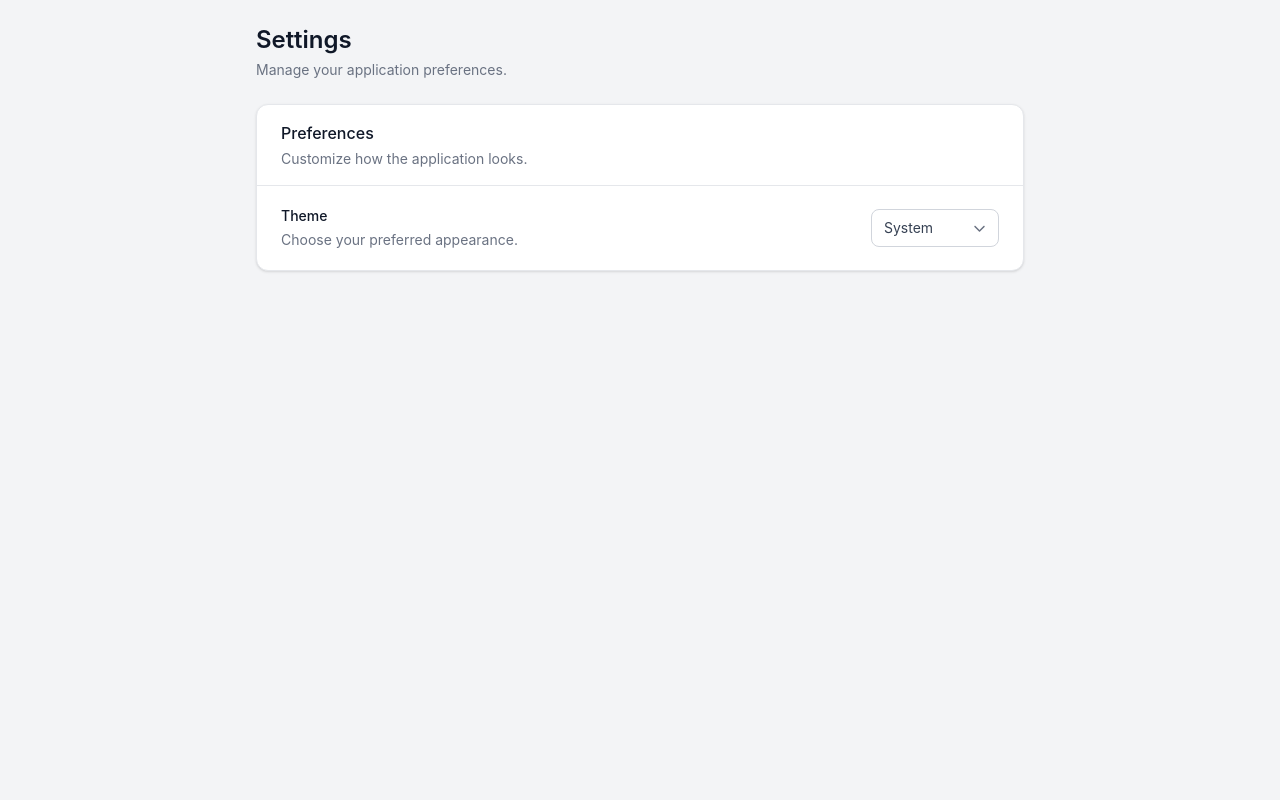
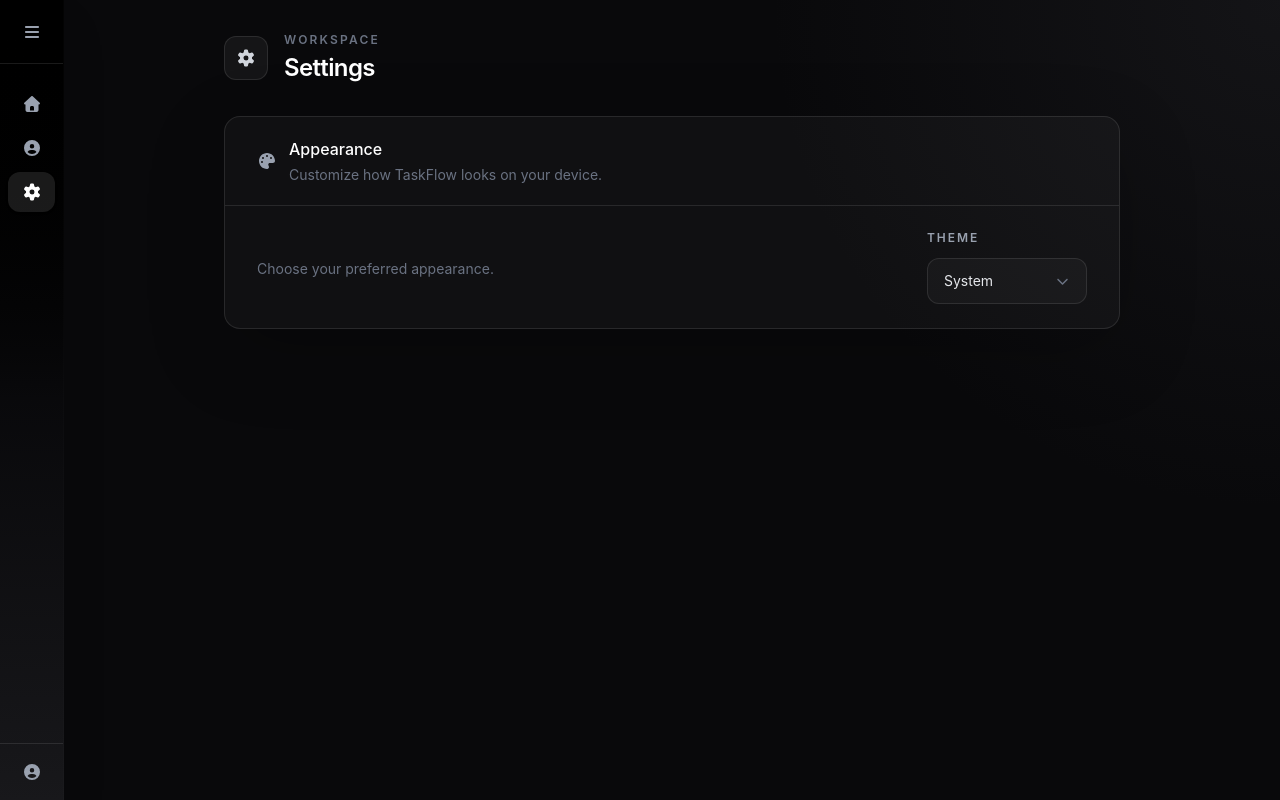
Before and after one commit to psshrijith/TaskFlow, a React (Vite) app: page /settings in a window 1280 px wide. Built offline with nearby package versions, Linux system fonts and the light colour scheme.

Commit message:
feat(taskFlow): imrpovised styling for the pages and components

```diff
--- a/src/Pages/Settings.tsx
+++ b/src/Pages/Settings.tsx
@@ -1,80 +1,77 @@
 import { FontAwesomeIcon } from "@fortawesome/react-fontawesome";
-import { faChevronDown } from "@fortawesome/free-solid-svg-icons";
+import {
+  faGear,
+  faPalette,
+} from "@fortawesome/free-solid-svg-icons";
 import { useTheme } from "../context/Theme/useTheme";
+import SideBar from "../components/SideBar";
+import Dropdown from "../components/DropDown";
+
+const themeOptions = [
+  { label: "Dark", value: "dark" },
+  { label: "Light", value: "light" },
+  { label: "System", value: "system" },
+];
 
 const Settings = () => {
-  const {theme, setTheme} = useTheme();
+  const { theme, setTheme } = useTheme();
 
   return (
-    <main className="min-h-screen bg-gray-100 p-6">
-      <div className="mx-auto max-w-3xl">
-        <div className="mb-6">
-          <h1 className="text-2xl font-semibold text-gray-900">Settings</h1>
+    <div className="flex min-h-screen bg-zinc-950 text-white">
+      <SideBar />
 
+      <main className="min-h-screen flex-1 bg-[radial-gradient(circle_at_top_right,rgba(63,63,70,0.2),transparent_35%)] px-4 py-8 sm:px-8">
+        <div className="mx-auto max-w-4xl">
+          <div className="mb-8 flex items-center gap-4">
+            <div className="flex h-11 w-11 items-center justify-center rounded-xl border border-white/10 bg-white/5 text-gray-300">
+              <FontAwesomeIcon icon={faGear} />
+            </div>
+
+            <div>
+              <p className="text-xs font-semibold uppercase tracking-[0.18em] text-gray-500">
+                Workspace
+              </p>
+              <h1 className="mt-1 text-2xl font-semibold tracking-tight text-white">
+                Settings
+              </h1>
+            </div>
+          </div>
+
+          <section className="rounded-2xl border border-white/10 bg-white/3 shadow-[0_24px_80px_rgba(0,0,0,0.2)]">
+            <div className="border-b border-white/10 px-6 py-5 sm:px-8">
+              <div className="flex items-center gap-3">
+                <FontAwesomeIcon icon={faPalette} className="text-gray-400" />
+                <div>
+                  <h2 className="font-medium text-white">Appearance</h2>
                   <p className="mt-1 text-sm text-gray-500">
-            Manage your application preferences.
+                    Customize how TaskFlow looks on your device.
                   </p>
                 </div>
-
-        <section className="rounded-xl border border-gray-200 bg-white shadow-sm">
-          <div className="border-b border-gray-200 px-6 py-4">
-            <h2 className="font-medium text-gray-900">Preferences</h2>
-
-            <p className="mt-1 text-sm text-gray-500">
-              Customize how the application looks.
-            </p>
+              </div>
             </div>
 
-          <div className="flex items-center justify-between px-6 py-5">
+            <div className="flex flex-col gap-4 px-6 py-6 sm:flex-row sm:items-center sm:justify-between sm:px-8">
               <div>
-              <p className="text-sm font-medium text-gray-900">Theme</p>
-
                 <p className="mt-1 text-sm text-gray-500">
                   Choose your preferred appearance.
                 </p>
               </div>
 
-            <div className="relative">
-              <select
+              <div className="w-full sm:w-40">
+                <Dropdown
+                  label="Theme"
                   value={theme}
-                onChange={(event) => setTheme(event.target.value as "light"| "dark" | "system")}
-                name="theme"
-                className="
-                    w-32
-                    appearance-none
-                    rounded-lg
-                    border border-gray-300
-                    bg-white
-                    px-3 py-2 pr-8
-                    text-sm text-gray-700
-                    outline-none
-                    transition
-                    focus:border-gray-500
-                    focus:ring-2
-                    focus:ring-gray-200
-                    "
-              >
-                <option value="dark">Dark</option>
-                <option value="light">Light</option>
-                <option value="system">System</option>
-              </select>
-
-              <FontAwesomeIcon
-                icon={faChevronDown}
-                className="
-                    absolute
-                    right-3
-                    top-1/2
-                    -translate-y-1/2
-                    text-xs
-                    text-gray-500
-                    "
+                  options={themeOptions}
+                  onChange={(value) =>
+                    setTheme(value as "light" | "dark" | "system")
+                  }
                 />
               </div>
             </div>
           </section>
         </div>
       </main>
+    </div>
   );
 };
 
--- a/src/components/DropDown.tsx
+++ b/src/components/DropDown.tsx
@@ -51,7 +51,7 @@ const Dropdown = ({
         <div
           role="listbox"
           aria-label={label}
-          className="absolute left-0 top-full z-50 mt-2 w-full rounded-xl border border-white/10 bg-zinc-900/95 p-1.5 shadow-[0_16px_40px_rgba(0,0,0,0.4)] backdrop-blur-xl"
+          className="absolute left-0 top-full z-50 mt-2 max-h-52 w-full overflow-y-auto rounded-xl border border-white/10 bg-zinc-900/95 p-1.5 shadow-[0_16px_40px_rgba(0,0,0,0.4)] backdrop-blur-xl"
         >
           {options.map((option) => (
             <button
--- a/src/components/Modal/index.tsx
+++ b/src/components/Modal/index.tsx
@@ -132,7 +132,7 @@ const Modal = ({ isOpenModal, setIsOpenModal, setTasks }: ModalProps) => {
 
   return (
     <div className="fixed inset-0 z-50 flex items-center justify-center bg-black/75 p-4 backdrop-blur-md">
-      <div className="w-full max-w-2xl overflow-hidden rounded-2xl border border-white/10 bg-zinc-950 shadow-[0_24px_80px_rgba(0,0,0,0.5)]">
+      <div className="w-full max-w-2xl rounded-2xl border border-white/10 bg-zinc-950 shadow-[0_24px_80px_rgba(0,0,0,0.5)]">
         <ModalHeader setIsOpenModal={setIsOpenModal} />
 
         <div className="max-h-[calc(100vh-210px)] space-y-5 overflow-y-auto px-6 py-6 sm:px-8">
```
Lines whose indentation alone changed are shown as unchanged.
